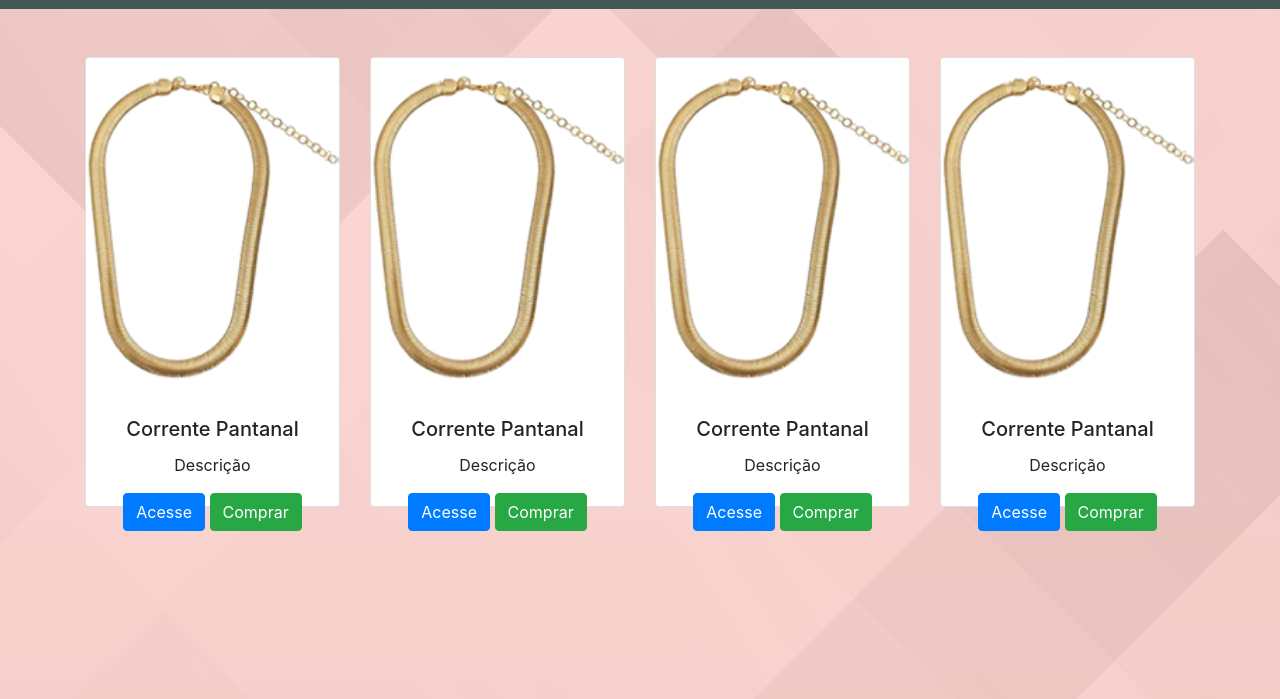
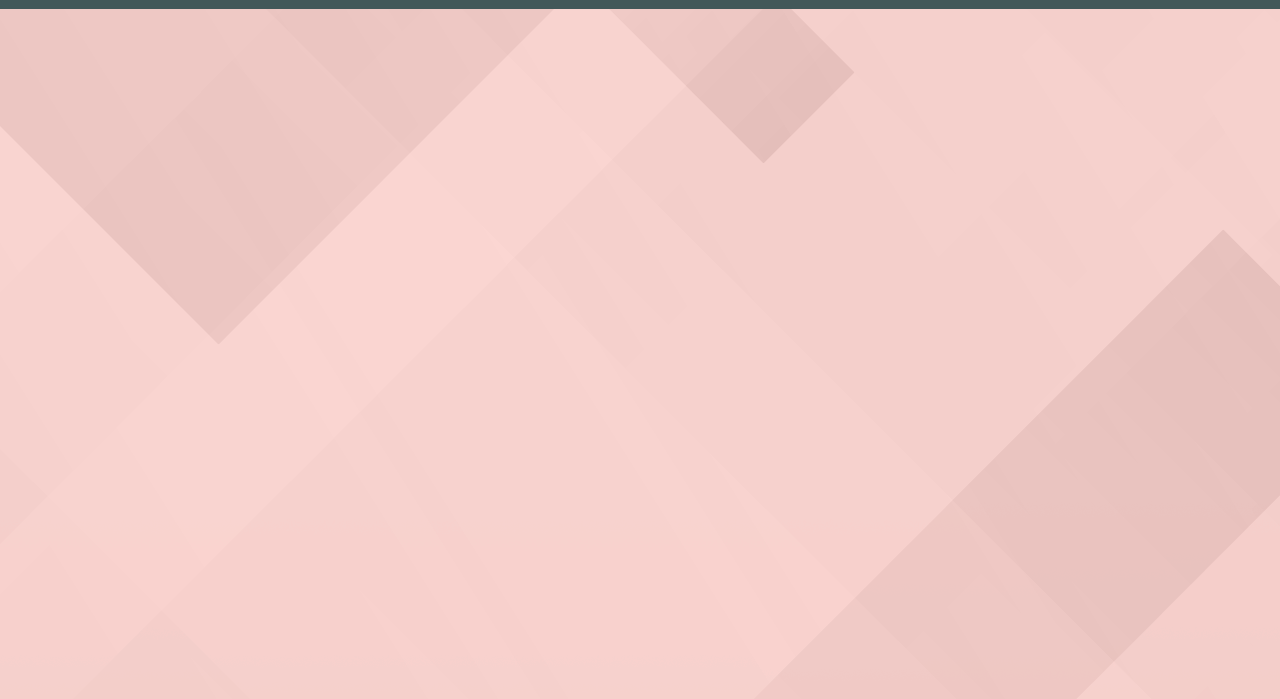
Before and after one commit to AlexandreAmpudiaFaria/Catalogo-piedra-luna, a plain HTML site: page index.html in a window 1280 px wide. Shown: the part 55-754 px from the top of the page. Drawn offline with nearby package versions, Linux system fonts and the light colour scheme.

Commit message:
Update index.html

```diff
--- a/index.html
+++ b/index.html
@@ -51,57 +51,6 @@
 
   </nav>
 
-  </br></br>
-  <!--Primeira Coluna-->
-  <div class="container">
-  <div class="card-deck">
-    <div class="card">
-      <img src="produto.png" class="card-img-top" alt="...">
-      <div class="card-body">
-        <h5 class="card-title">Corrente Pantanal</h5>
-        <p class="card-text">Descrição</p>
-        <div class="text-center">
-          <a href="#" class="btn btn-primary">Acesse</a>
-          <a href="https://api.whatsapp.com/send?phone=5517981090162" class="btn btn-success">Comprar</a>
-        </div>
-      </div>
-    </div>
-    <div class="card">
-      <img src="produto.png" class="card-img-top" alt="...">
-      <div class="card-body">
-        <h5 class="card-title">Corrente Pantanal</h5>
-        <p class="card-text">Descrição</p>
-        <div class="text-center">
-          <a href="#" class="btn btn-primary">Acesse</a>
-          <a href="https://api.whatsapp.com/send?phone=5517981090162" class="btn btn-success">Comprar</a>
-        </div>
-      </div>
-    </div>
-    <div class="card">
-      <img src="produto.png" class="card-img-top" alt="...">
-      <div class="card-body">
-        <h5 class="card-title">Corrente Pantanal</h5>
-        <p class="card-text">Descrição</p>
-        <div class="text-center">
-          <a href="#" class="btn btn-primary">Acesse</a>
-          <a href="https://api.whatsapp.com/send?phone=5517981090162" class="btn btn-success">Comprar</a>
-        </div>
-      </div>
-    </div>
-    <div class="card">
-      <img src="produto.png" class="card-img-top" alt="...">
-      <div class="card-body">
-        <h5 class="card-title">Corrente Pantanal</h5>
-        <p class="card-text">Descrição</p>
-        <div class="text-center">
-          <a href="#" class="btn btn-primary">Acesse</a>
-          <a href="https://api.whatsapp.com/send?phone=5517981090162" class="btn btn-success">Comprar</a>
-        </div>
-      </div>
-    </div>
-  </div>
-</div>
-
 </body>
 
 </html>
```
